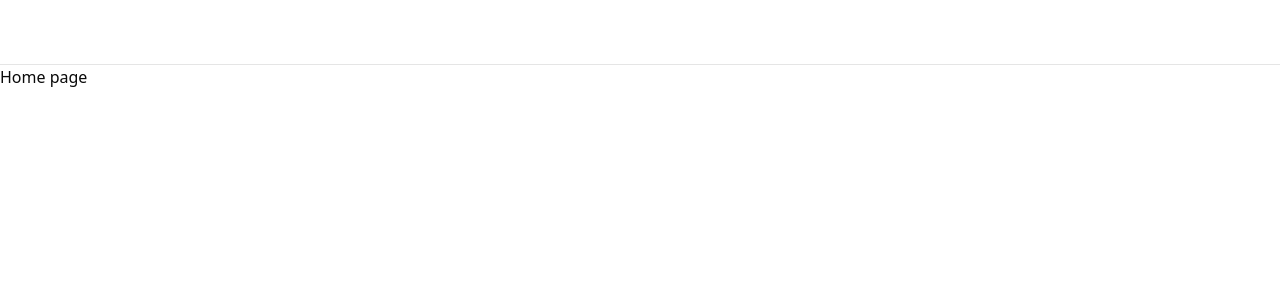
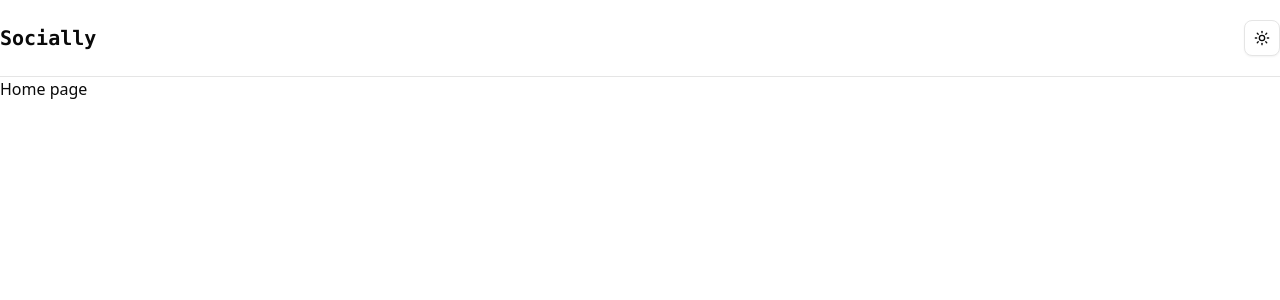
Before and after one commit to mohammadfallah7/socially-nextjs, a Next.js app: page / in a window 1280 px wide. Shown: the top 300 px of the page. Built offline with nearby package versions, Linux system fonts and the light colour scheme.

Commit message:
feat: :sparkles: Implement navbar and handle mode toggle

```diff
--- a/app/_components/navbar.tsx
+++ b/app/_components/navbar.tsx
@@ -1,5 +1,21 @@
+import { ModeToggle } from "@/components/mode-toggle";
+import Link from "next/link";
+
 const Navbar = () => {
-  return <nav className="sticky top-0 border-b p-8"></nav>;
+  return (
+    <nav className="sticky top-0 border-b py-5 bg-background/95 backdrop-blur supports-backdrop-filter:bg-background/60 z-50">
+      <div className="container mx-auto">
+        <div className="flex items-center justify-between">
+          <Link href="/" className="text-xl font-mono font-bold">
+            Socially
+          </Link>
+          <div className="">
+            <ModeToggle />
+          </div>
+        </div>
+      </div>
+    </nav>
+  );
 };
 
 export default Navbar;
--- a/app/layout.tsx
+++ b/app/layout.tsx
@@ -1,3 +1,4 @@
+import { ThemeProvider } from "@/components/theme-provider";
 import type { Metadata } from "next";
 import Navbar from "./_components/navbar";
 import "./globals.css";
@@ -15,8 +16,15 @@ export default function RootLayout({
   return (
     <html lang="en">
       <body className={`antialiased`}>
-        <Navbar />
-        {children}
+        <ThemeProvider
+          attribute="class"
+          defaultTheme="system"
+          enableSystem
+          disableTransitionOnChange
+        >
+          <Navbar />
+          {children}
+        </ThemeProvider>
       </body>
     </html>
   );
--- /dev/null
+++ b/components/mode-toggle.tsx
@@ -0,0 +1,23 @@
+"use client";
+
+import { Button } from "@/components/ui/button";
+import { Moon, Sun } from "lucide-react";
+import { useTheme } from "next-themes";
+
+export function ModeToggle() {
+  const { setTheme, theme } = useTheme();
+
+  return (
+    <Button
+      onClick={() => {
+        setTheme(theme === "dark" ? "light" : "dark");
+      }}
+      variant="outline"
+      size="icon"
+    >
+      <Sun className="h-[1.2rem] w-[1.2rem] scale-100 rotate-0 transition-all dark:scale-0 dark:-rotate-90" />
+      <Moon className="absolute h-[1.2rem] w-[1.2rem] scale-0 rotate-90 transition-all dark:scale-100 dark:rotate-0" />
+      <span className="sr-only">Toggle theme</span>
+    </Button>
+  );
+}
--- /dev/null
+++ b/components/theme-provider.tsx
@@ -0,0 +1,11 @@
+"use client";
+
+import * as React from "react";
+import { ThemeProvider as NextThemesProvider } from "next-themes";
+
+export function ThemeProvider({
+  children,
+  ...props
+}: React.ComponentProps<typeof NextThemesProvider>) {
+  return <NextThemesProvider {...props}>{children}</NextThemesProvider>;
+}
```
